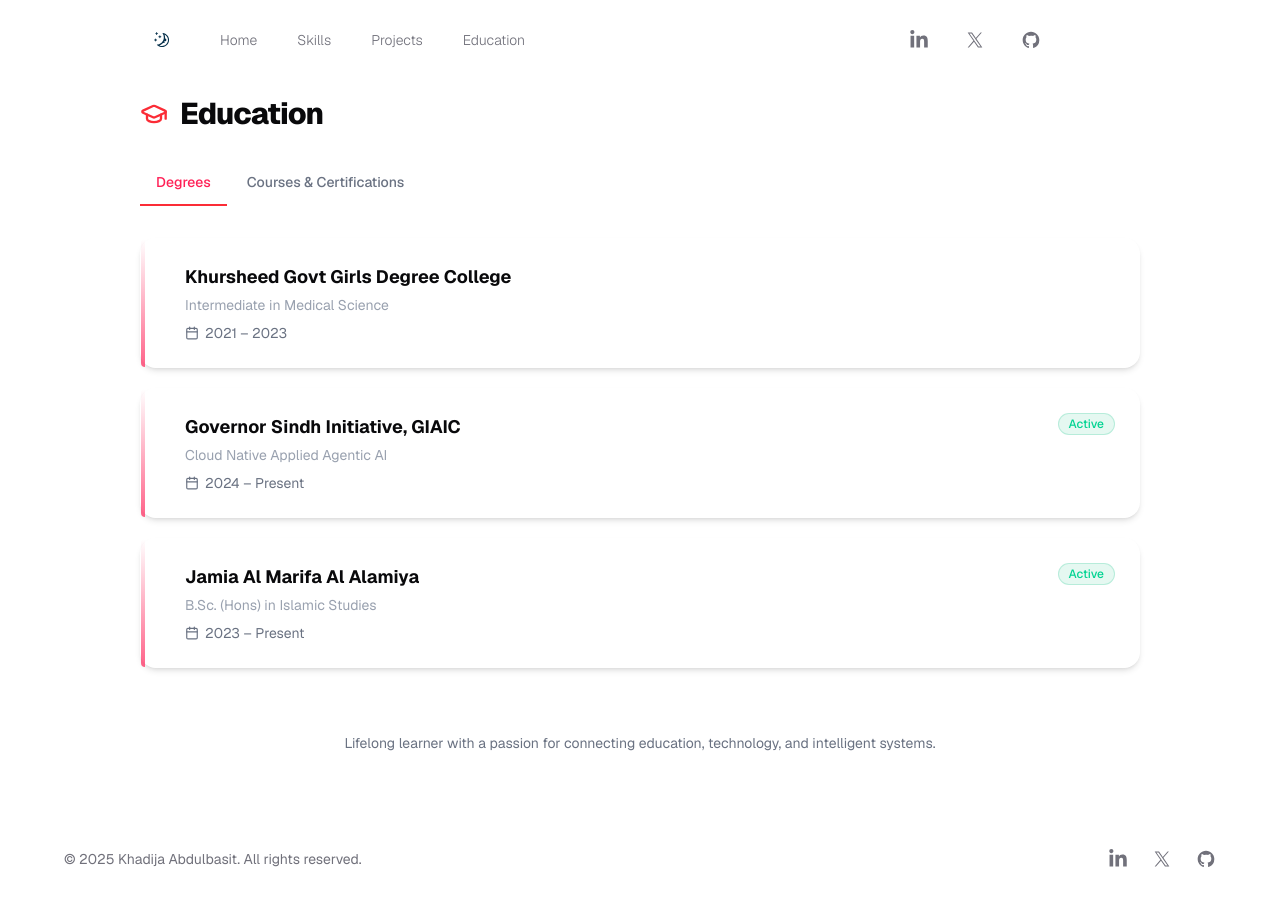
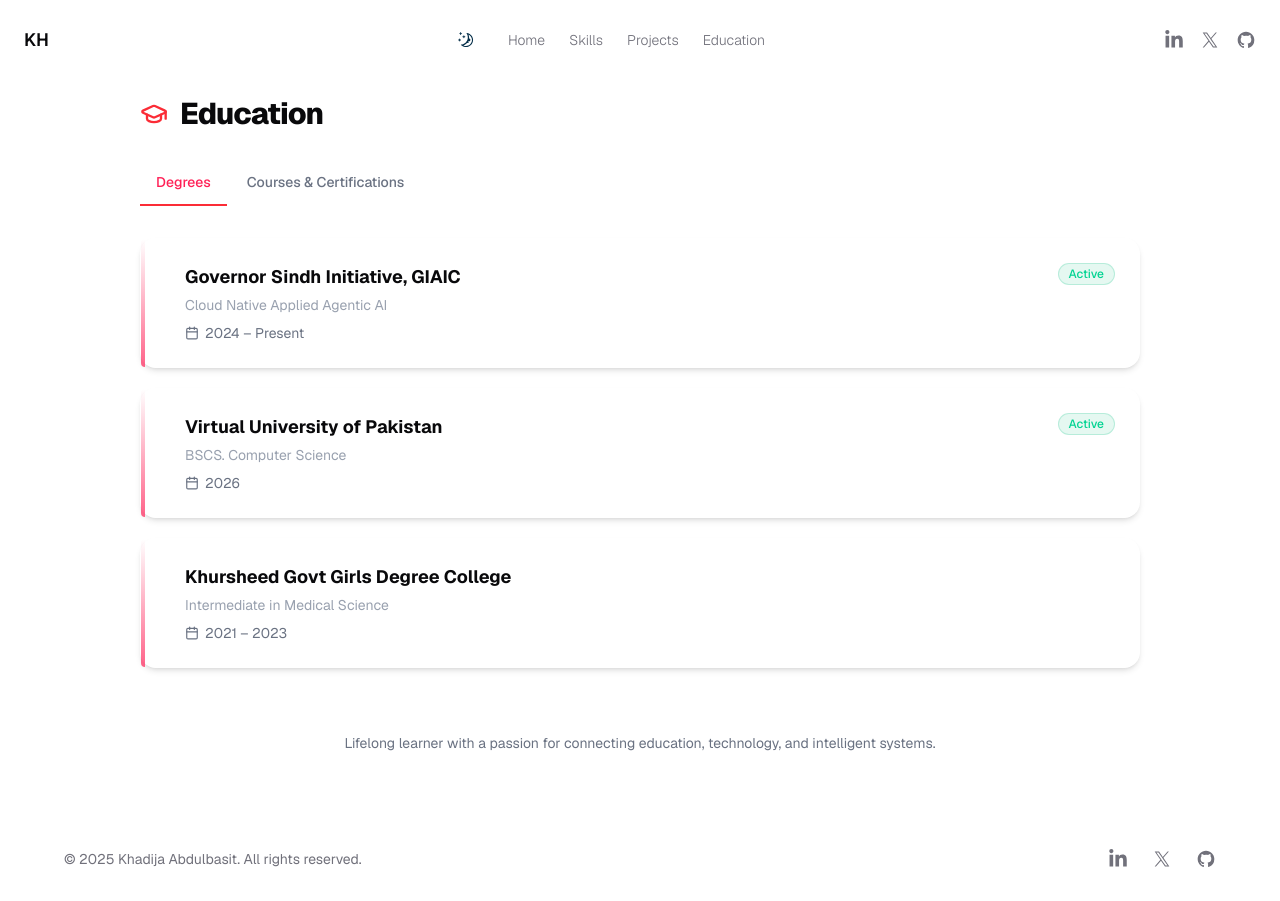
Before and after one commit to Khadija3111/My-Portfolio, a Next.js app: page /education in a window 1280 px wide. Built offline with nearby package versions, Linux system fonts and the light colour scheme; a web font is replaced by a local one.

Commit message:
added some experties

```diff
--- a/app/about/page.tsx
+++ b/app/about/page.tsx
@@ -61,7 +61,7 @@ export default function About() {
         <div className="space-y-4 mb-8">
           {[
             {
-              text: "I'm a developer who builds things end-to-end — from pixel-perfect interfaces to the APIs, databases, and deployments that power them. My core stack is Next.js, TypeScript, Tailwind CSS, and FastAPI, and I'm comfortable owning a feature from design to production.",
+              text: "I&#39;m a developer who builds things end-to-end — from pixel-perfect interfaces to the APIs, databases, and deployments that power them. My core stack is Next.js, TypeScript, Tailwind CSS, and FastAPI, and I&#39;m comfortable owning a feature from design to production.",
               delay: 100,
             },
             {
--- a/app/education/page.tsx
+++ b/app/education/page.tsx
@@ -11,11 +11,7 @@ interface EducationItem {
 }
 
 const educationData: EducationItem[] = [
-  {
-    institution: "Khursheed Govt Girls Degree College",
-    degree: "Intermediate in Medical Science",
-    year: "2021 – 2023",
-  },
+
   {
     institution: "Governor Sindh Initiative, GIAIC",
     degree: "Cloud Native Applied Agentic AI",
@@ -23,10 +19,15 @@ const educationData: EducationItem[] = [
     active: true,
   },
   {
-    institution: "Jamia Al Marifa Al Alamiya",
-    degree: "B.Sc. (Hons) in Islamic Studies",
-    year: "2023 – Present",
+    institution: "Virtual University of Pakistan",
+    degree: "BSCS. Computer Science",
+    year: "2026 ",
     active: true,
+  },
+  {
+    institution: "Khursheed Govt Girls Degree College",
+    degree: "Intermediate in Medical Science",
+    year: "2021 – 2023",
   },
 ];
 
--- a/app/project/page.tsx
+++ b/app/project/page.tsx
@@ -213,7 +213,7 @@ export default function Projects() {
       <h2 className="text-2xl sm:text-3xl font-bold">Projects</h2>
       </div>
       <p className="text-gray-400 text-sm sm:text-base mb-8 sm:mb-10">
-        Things I've built — from AI-native tools and full-stack apps to quick experiments.
+        Things I&#39;ve built — from AI-native tools and full-stack apps to quick experiments.
       </p>
 
       {/* Featured row */}
--- a/components/header.tsx
+++ b/components/header.tsx
@@ -1,35 +1,36 @@
-import Link from 'next/link'
-import { ThemeToggle } from './theme-toggle'
-import { JSX, SVGProps } from 'react'
-// import { useState } from 'react'
+"use client";
+
+import Link from "next/link";
+import { ThemeToggle } from "./theme-toggle";
+import { Menu, X } from "lucide-react";
+import { useState } from "react";
+import { JSX, SVGProps } from "react";
 
 const navigation = [
-
-
   {
-    name: 'LinkedIn',
-    href: 'https://www.linkedin.com/in/khadija-abdulbasit-538163290/',
+    name: "LinkedIn",
+    href: "https://www.linkedin.com/in/khadija-abdulbasit-538163290/",
     icon: (props: JSX.IntrinsicAttributes & SVGProps<SVGSVGElement>) => (
       <svg fill='currentColor' viewBox='0 0 448 512' {...props}>
         <path
           fill='currentColor'
           d='M100.28 448H7.4V148.9h92.88zM53.79 108.1C24.09 108.1 0 83.5 0 53.8a53.79 53.79 0 0 1 107.58 0c0 29.7-24.1 54.3-53.79 54.3zM447.9 448h-92.68V302.4c0-34.7-.7-79.2-48.29-79.2-48.29 0-55.69 37.7-55.69 76.7V448h-92.78V148.9h89.08v40.8h1.3c12.4-23.5 42.69-48.3 87.88-48.3 94 0 111.28 61.9 111.28 142.3V448z'
-        ></path>
+        />
       </svg>
-    )
+    ),
   },
   {
-    name: 'X',
-    href: '#',
+    name: "X",
+    href: "#",
     icon: (props: JSX.IntrinsicAttributes & SVGProps<SVGSVGElement>) => (
       <svg fill='currentColor' viewBox='0 0 24 24' {...props}>
         <path d='M13.6823 10.6218L20.2391 3H18.6854L12.9921 9.61788L8.44486 3H3.2002L10.0765 13.0074L3.2002 21H4.75404L10.7663 14.0113L15.5685 21H20.8131L13.6819 10.6218H13.6823ZM11.5541 13.0956L10.8574 12.0991L5.31391 4.16971H7.70053L12.1742 10.5689L12.8709 11.5655L18.6861 19.8835H16.2995L11.5541 13.096V13.0956Z' />
       </svg>
-    )
+    ),
   },
   {
-    name: 'GitHub',
-    href: 'https://github.com/Khadija3111',
+    name: "GitHub",
+    href: "https://github.com/Khadija3111",
     icon: (props: JSX.IntrinsicAttributes & SVGProps<SVGSVGElement>) => (
       <svg fill='currentColor' viewBox='0 0 24 24' {...props}>
         <path
@@ -38,59 +39,102 @@ const navigation = [
           clipRule='evenodd'
         />
       </svg>
-    )
+    ),
   },
-
-]
+];
 
 export default function Header() {
+  const [menuOpen, setMenuOpen] = useState(false);
+
   return (
-    <header className='fixed inset-x-0 top-0 z-50 bg-background/75 py-6 backdrop-blur-sm '>
-      <nav className='container flex max-w-3xl   items-center justify-self-start gap-96 pl-20'>
+    <header className="fixed inset-x-0 top-0 z-50 bg-background/75 py-6 backdrop-blur-sm">
+      <nav className="container flex items-center justify-between px-4 sm:px-6">
+        {/* Optional brand/logo */}
+        <Link href="/" className="text-lg font-semibold text-foreground">
+          KH
+        </Link>
 
-
-
-
-
-        <ul className='flex pl-16 items-center gap-8 text-sm font-light text-muted-foreground sm:gap-10'>
+        {/* Desktop navigation */}
+        <ul className="hidden sm:flex items-center gap-6 text-sm font-light text-muted-foreground">
           <li>
-             <ThemeToggle  />
+            <ThemeToggle />
           </li>
-          <li className='transition-colors hover:text-foreground'>
-            <Link href='/'>Home</Link>
+          <li className="transition-colors hover:text-foreground">
+            <Link href="/">Home</Link>
           </li>
-          <li className='transition-colors hover:text-foreground'>
-            <Link href='/skills'>Skills</Link>
+          <li className="transition-colors hover:text-foreground">
+            <Link href="/skills">Skills</Link>
           </li>
-          <li className='transition-colors hover:text-foreground'>
-            <Link href='/project'>Projects</Link>
+          <li className="transition-colors hover:text-foreground">
+            <Link href="/project">Projects</Link>
           </li>
-          <li className='transition-colors hover:text-foreground'>
-            <Link href='/education'>Education</Link>
+          <li className="transition-colors hover:text-foreground">
+            <Link href="/education">Education</Link>
           </li>
-
-
         </ul>
 
-       <div className='flex justify-center space-x-9 md:order-2'>
-
-                   {navigation.map(item => (
+        {/* Desktop social icons */}
+        <div className="hidden sm:flex space-x-4">
+          {navigation.map((item) => (
             <a
               key={item.name}
               href={item.href}
-                target='_blank'
-                rel='noreferrer noopener'
-                className='text-muted-foreground hover:text-foreground'
+              target="_blank"
+              rel="noreferrer noopener"
+              className="text-muted-foreground hover:text-foreground"
             >
-                <span className='sr-only'>{item.name}</span>
-                <item.icon aria-hidden='true' className='h-5 w-5' />
+              <span className="sr-only">{item.name}</span>
+              <item.icon aria-hidden="true" className="h-5 w-5" />
             </a>
           ))}
-
         </div>
 
+        {/* Mobile menu button */}
+        <button
+          className="sm:hidden p-2 text-muted-foreground"
+          onClick={() => setMenuOpen(!menuOpen)}
+          aria-label={menuOpen ? "Close menu" : "Open menu"}
+        >
+          {menuOpen ? <X size={24} /> : <Menu size={24} />}
+        </button>
       </nav>
 
+      {/* Mobile dropdown menu */}
+      {menuOpen && (
+        <div className="sm:hidden bg-background/95 backdrop-blur-md absolute top-full left-0 w-full shadow-lg border-t border-white/10">
+          <ul className="flex flex-col items-center gap-4 py-4 text-sm font-light text-muted-foreground">
+            <li>
+              <ThemeToggle />
+            </li>
+            <li className="transition-colors hover:text-foreground">
+              <Link href="/">Home</Link>
+            </li>
+            <li className="transition-colors hover:text-foreground">
+              <Link href="/skills">Skills</Link>
+            </li>
+            <li className="transition-colors hover:text-foreground">
+              <Link href="/project">Projects</Link>
+            </li>
+            <li className="transition-colors hover:text-foreground">
+              <Link href="/education">Education</Link>
+            </li>
+            <div className="flex space-x-4 pt-2">
+              {navigation.map((item) => (
+                <a
+                  key={item.name}
+                  href={item.href}
+                  target="_blank"
+                  rel="noreferrer noopener"
+                  className="text-muted-foreground hover:text-foreground"
+                >
+                  <span className="sr-only">{item.name}</span>
+                  <item.icon aria-hidden="true" className="h-5 w-5" />
+                </a>
+              ))}
+            </div>
+          </ul>
+        </div>
+      )}
     </header>
-  )
+  );
 }
--- a/components/intro.tsx
+++ b/components/intro.tsx
@@ -40,15 +40,15 @@ return (
     {/* Text side — unchanged */}
     <div className="flex-1 z-10">
       <p className="text-xs tracking-widest uppercase text-rose-600 dark:text-red-400 font-medium mb-2 animate-pop-in animation-delay-1">
-        Full-stack & AI developer
+        Full-stack & AI agents developer
       </p>
       <p
-        className="text-2xl sm:text-3xl font-light text-foreground text-center sm:text-left animate-pop-in animation-delay-2"
+        className="text-2xl sm:text-3xl font-light text-foreground text-center sm:text-left"
       >
         Hey,
       </p>
       <h1
-        className="title no-underline text-center sm:text-left mt-1 animate-pop-in animation-delay-3"
+        className="title no-underline text-center sm:text-left mt-1"
         style={{
           background: "linear-gradient(120deg, var(--foreground) 40%, #534AB7 100%)",
           WebkitBackgroundClip: "text",
@@ -56,7 +56,7 @@ return (
           backgroundClip: "text",
         }}
       >
-        I'm Khadija.
+        I&#39;m Khadija.
       </h1>
       <p className="mt-3 font-light text-muted-foreground text-center sm:text-left max-w-md">
         I build full-stack web applications and AI-driven systems. From clean,
--- a/components/skills.tsx
+++ b/components/skills.tsx
@@ -22,10 +22,11 @@ interface Skill {
 const skills: Skill[] = [
   { name: "HTML / CSS / JavaScript", sub: "Semantic markup & modern JS", level: 90, category: "frontend" },
   { name: "TypeScript", sub: "Types & generics", level: 80, category: "frontend" },
+  { name: "Python (for AI)", sub: "Scripting & data handling", level: 65, category: "ai" },
   { name: "React / Next.js", sub: "SSR & App Router", level: 90, category: "frontend" },
   { name: "Tailwind CSS", sub: "Design-to-code & responsive layouts", level: 88, category: "frontend" },
-  { name: "Python (for AI)", sub: "Scripting & data handling", level: 65, category: "ai" },
   { name: "AI Agents (OpenAI Agents SDK)", sub: "Prototyping assistants & pipelines", level: 75, category: "ai" },
+  { name: "Openclaw ", sub: "Personal ai assistant", level: 75, category: "ai" },
   { name: "OpenAI & Prompting", sub: "Prompt design & system messages", level: 70, category: "ai" },
   { name: "AI Driven Development", sub: "Building production apps using AI", level: 80, category: "ai" },
   { name: "RAG Chatbots", sub: "Retrieval-augmented generation", level: 80, category: "ai" },
@@ -70,6 +71,7 @@ const tagMeta: Record<string, string> = {
   "TypeScript":           "bg-blue-400/10 text-blue-300 border-blue-400/20",
   "Tailwind CSS":         "bg-cyan-500/10 text-cyan-300 border-cyan-500/20",
   "AI Agents":            "bg-emerald-500/10 text-emerald-300 border-emerald-500/20",
+  "Open claw":            "bg-emerald-500/10 text-emerald-300 border-emerald-500/20",
   "Prompt Engineering":   "bg-emerald-400/10 text-emerald-300 border-emerald-400/20",
   "Context Engineering":  "bg-teal-500/10 text-teal-300 border-teal-500/20",
   "FastAPI":              "bg-sky-500/10 text-sky-300 border-sky-500/20",
@@ -77,6 +79,7 @@ const tagMeta: Record<string, string> = {
   "Docker":               "bg-blue-600/10 text-blue-300 border-blue-600/20",
   "Python":               "bg-yellow-500/10 text-yellow-300 border-yellow-500/20",
   "Figma → Code":         "bg-pink-500/10 text-pink-300 border-pink-500/20",
+
 };
 
 const defaultTagStyle = "bg-white/5 text-gray-300 border-white/10";
```
Lines whose indentation alone changed are shown as unchanged.
